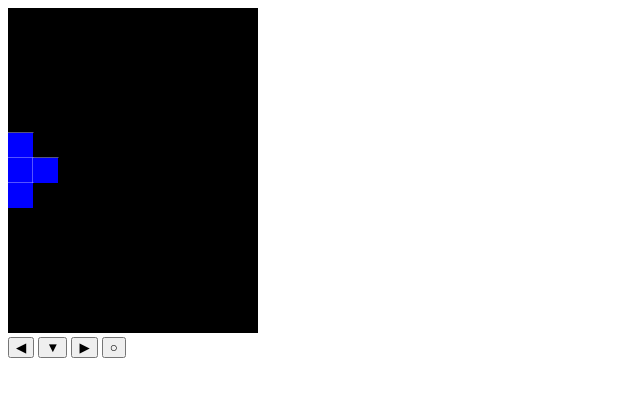
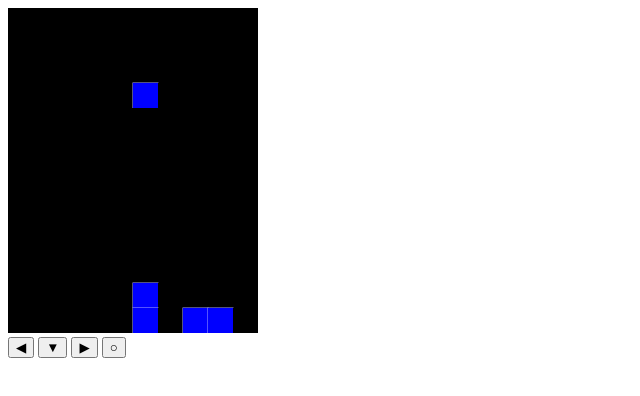
Before and after one commit to YoshihisaSaitou/javascript-tetris, a plain HTML site: page index.html in a window 1280 px wide. Shown: the whole page, without its empty margins (0-640 px from the left). Drawn offline with Linux system fonts and the light colour scheme.

Commit message:
Update index.html

```diff
--- a/index.html
+++ b/index.html
@@ -34,7 +34,7 @@
         const BLOCK = [
             [
                 [1]
-            ],
+            ]/*,
             [
                 [1],
                 [1],
@@ -54,7 +54,7 @@
                 [1],
                 [1,1],
                 [1]
-            ]
+            ]*/
         ];
 
         //マップ定義 0=背景,1=落下中ブロック,2=積まれたブロック
@@ -83,18 +83,32 @@
 
         //マップにブロック作成
         let block_no = Math.floor(Math.random() * BLOCK.length);
-        MAP = createBlock(MAP, BLOCK[block_no]);
+        let default_x = Math.floor(Math.random() * MAP[0].length);
+        MAP = createBlock(MAP, BLOCK[block_no], default_x);
+
         //マップ作成
         createMap(CTX, MAP);
 
         setInterval(function(){
-            let x = 0;
-            let y = 0;
+            let move_x = 0;
+            let move_y = 0;
+
+            //衝突判定
+            let result = collisionDetection(MAP);
+            MAP = result.map;
+            if(result.is_detection){
+                //マップにブロック作成
+                let block_no = Math.floor(Math.random() * BLOCK.length);
+                let default_x = Math.floor(Math.random() * MAP[0].length);
+                MAP = createBlock(MAP, BLOCK[block_no], default_x);
+            }
+            //console.log(MAP);
             //ブロック移動
-            MAP = moveBlock(MAP, x, y);
+            MAP = moveBlock(MAP, move_x, move_y);
             //マップ作成
             createMap(CTX, MAP);
-        }, 1000);
+
+        }, 100);//1000
         //ブロック移動
         //MAP = moveBlock(MAP);
         //マップ作成
@@ -104,7 +118,7 @@
         function createMap(ctx, map){
             //iが高さでjが幅
             for(let i=0;i < map.length;i++){
-                for(let j=0;j < map[i].length;j++){
+                for(let j = 0;j < map[i].length;j++){
                     if(map[i][j] == 0){
                         ctx.fillStyle = MAP_FILL_STYLE;
                     }else{
@@ -118,30 +132,58 @@
         }
 
         //ブロック作成関数
-        function createBlock(map, block){
-            for(let i=0;i < block.length;i++){
-                for(let j=0;j < block[i].length;j++){
+        function createBlock(map, block, default_x){
+            for(let i = 0;i < block.length;i++){
+                for(let j = 0;j < block[i].length;j++){
                     if(block[i][j] == 1){
-                        map[i][j] = 1;
+                        map[i][j + default_x] = 1;
                     }
                 }
             }
             return map;
         }
 
+        //衝突判定関数
+        function collisionDetection(map){
+            let is_detection = false;
+            let i = map.length - 1;
+            for(let j = 0;j < map[i].length;j++){
+                if(map[i][j] == 1){
+                    map[i][j] = 2;
+                    is_detection = true;
+                }
+            }
+
+            for(let i = 0;i < map.length;i++){
+                for(let j = 0;j < map[i].length;j++){
+                    if(map[i][j] == 1){
+                        if(map[i + 1][j] == 2){
+                            map[i][j] = 2;
+                            is_detection = true;
+                        }
+                    }
+                }
+            }
+
+            return {
+                'map':map,
+                'is_detection':is_detection
+            };
+        }
+
         //ブロック移動関数
-        function moveBlock(map, x, y){
+        function moveBlock(map, move_x, move_y){
             let ik = [];
             let jk = [];
             let stop = 0;
-            for(let i=0;i < map.length;i++){
-                if(stop == 1){
-                    break;
-                }
-                for(let j=0;j < map[i].length;j++){
+            for(let i = 0;i < map.length;i++){
+                //if(stop == 1){
+                    //break;
+                //}
+                for(let j = 0;j < map[i].length;j++){
                     if(map[i][j] == 1){
-                        let ik_dt = i + 1 + y;
-                        let jk_dt = j + x;
+                        let ik_dt = i + 1 + move_y;
+                        let jk_dt = j + move_x;
                         if(
                             ik_dt >= 0
                             && ik_dt <= map.length
@@ -151,21 +193,25 @@
                             ik.push(ik_dt);
                             jk.push(jk_dt);
                             map[i][j] = 0;
-                        }else{
-                            stop = 1;
-                            break;
-                        }
-                    }else if(map[i][j] == 2){
-                        stop = 1;
-                    }
+                        }//else{
+                            //stop = 1;
+                            //break;
+                        //}
+
+
+                    }//else if(map[i][j] == 2){
+                        //stop = 1;
+                    //}
                 }
             }
 
-            if(stop == 0){
-                for(let k=0;k < ik.length;k++){
+            //if(stop == 0){
+            for(let k=0;k < ik.length;k++){
+                if(ik[k] < map.length && jk[k] < map[0].length){
                     map[ik[k]][jk[k]] = 1;
                 }
             }
+            //}
 
             return map;
         }
```
